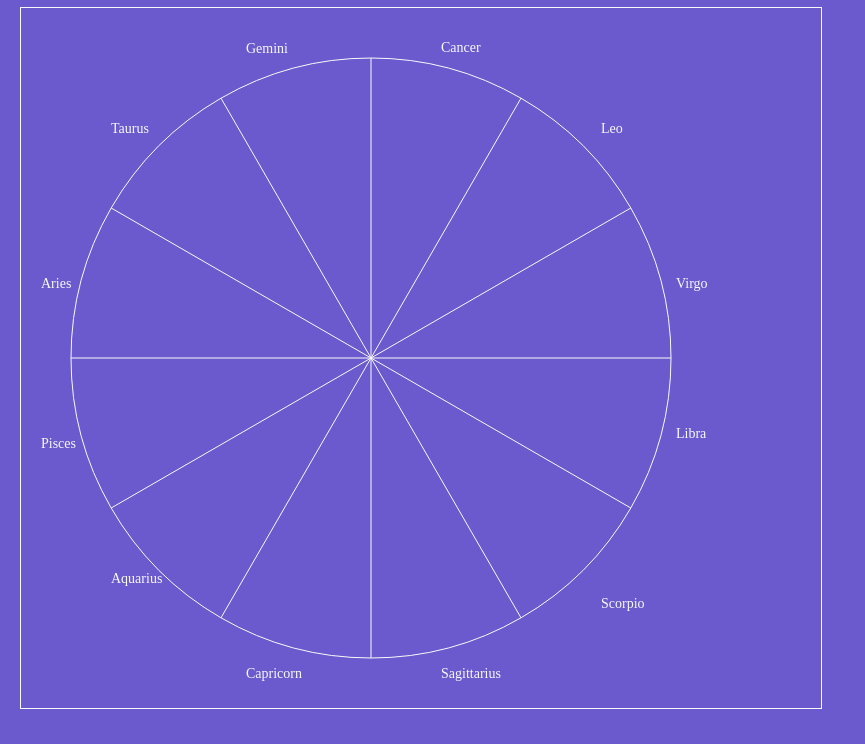
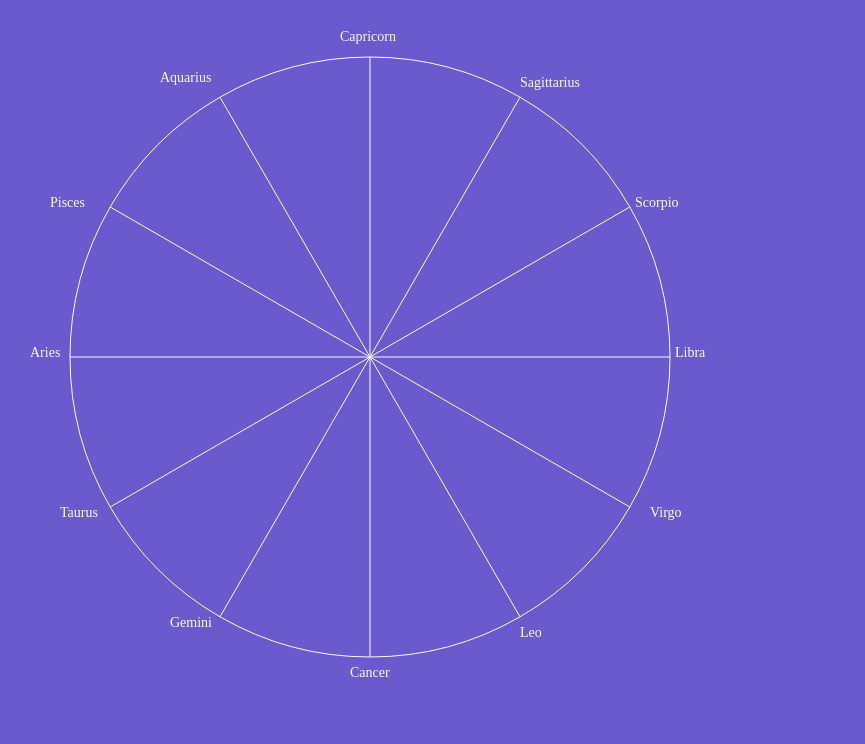
Before and after one commit to susieward/astro-clock, a plain HTML site: page app/templates/index.html in a window 1280 px wide. Shown: the part 56-800 px from the top of the page, without its empty margins (0-865 px from the left). Drawn offline with Linux system fonts and the light colour scheme.

Commit message:
fixing sign naming order

```diff
--- a/app/static/canvas.js
+++ b/app/static/canvas.js
@@ -9,6 +9,7 @@ const radius = 300
 const point_size = 4
 
 const signs = ['Aries','Taurus','Gemini','Cancer','Leo','Virgo', 'Libra','Scorpio','Sagittarius','Capricorn','Aquarius','Pisces']
+
 const planets = ['Sun', 'Moon', 'Mercury', 'Venus', 'Mars', 'Jupiter', 'Saturn']
 
 var signData = []
@@ -23,8 +24,8 @@ function drawChart() {
     const sign = signs[i]
 
     if (i > 0) {
-      startAngle = startAngle + 30
-      endAngle = endAngle + 30
+      startAngle = startAngle - 30
+      endAngle = endAngle - 30
     }
 
     ctx.beginPath()
@@ -59,7 +60,7 @@ function processResult(result) {
   const degrees = parseDegrees(result)
   const planetData = signData.find(s => s.sign === result.sign)
   const { startAngle } = planetData
-  const angle = startAngle + degrees
+  const angle = startAngle - degrees
   drawPoint(angle, `${result.name} (${degrees}°)`)
 }
 
@@ -97,29 +98,40 @@ function toRadians(degrees) {
 function calcSignCoords(sign) {
   switch (sign) {
     case 'Aries':
-      return { x: 20, y: 280 }
+      return { x: 10, y: 350 }
+
     case 'Taurus':
-      return { x: 90, y: 125 }
+      return { x: 40, y: 510 }
+
     case 'Gemini':
-      return { x: 225, y: 45 }
+      return { x: 150, y: 620 }
+
     case 'Cancer':
-      return { x: 420, y: 44 }
+      return { x: 330, y: 670 }
+
     case 'Leo':
-      return { x: 580, y: 125 }
+      return { x: 500, y: 630 }
+
     case 'Virgo':
-      return { x: 655, y: 280 }
+      return { x: 630, y: 510 }
+
     case 'Libra':
-      return { x: 655, y: 430 }
+      return { x: 655, y: 350 }
+
     case 'Scorpio':
-      return { x: 580, y: 600 }
+      return { x: 615, y: 200 }
+
     case 'Sagittarius':
-      return { x: 420, y: 670 }
+      return { x: 500, y: 80 }
+
     case 'Capricorn':
-      return { x: 225, y: 670 }
+      return { x: 320, y: 34 }
+
     case 'Aquarius':
-      return { x: 90, y: 575 }
+      return { x: 140, y: 75 }
+
     case 'Pisces':
-      return { x: 20, y: 440 }
+      return { x: 30, y: 200 }
   }
 }
 
--- a/app/static/main.js
+++ b/app/static/main.js
@@ -8,7 +8,12 @@ var socket
 var loaded = false
 var results = []
 const timeout = 900000
-const baseUrl = 'wss://astro-clock.com'
+
+const config = {
+  dev: 'ws://127.0.0.1:8000',
+  prod: 'wss://astro-clock.com'
+}
+const baseUrl = config.prod
 
 window.addEventListener('DOMContentLoaded', () => {
   drawChart()
--- a/app/templates/index.html
+++ b/app/templates/index.html
@@ -12,7 +12,7 @@
       <div id="content">
         <h2>Astro Clock</h2>
         <div id="planet-output"></div>
-        <canvas style="border: 1px solid #f9f9f9" id="canvas" width="800" height="700"></canvas>
+        <canvas style="margin: 0 auto" id="canvas" width="800" height="700"></canvas>
       </div>
     </div>
     <script type="module" src="../static/canvas.js"></script>
```
